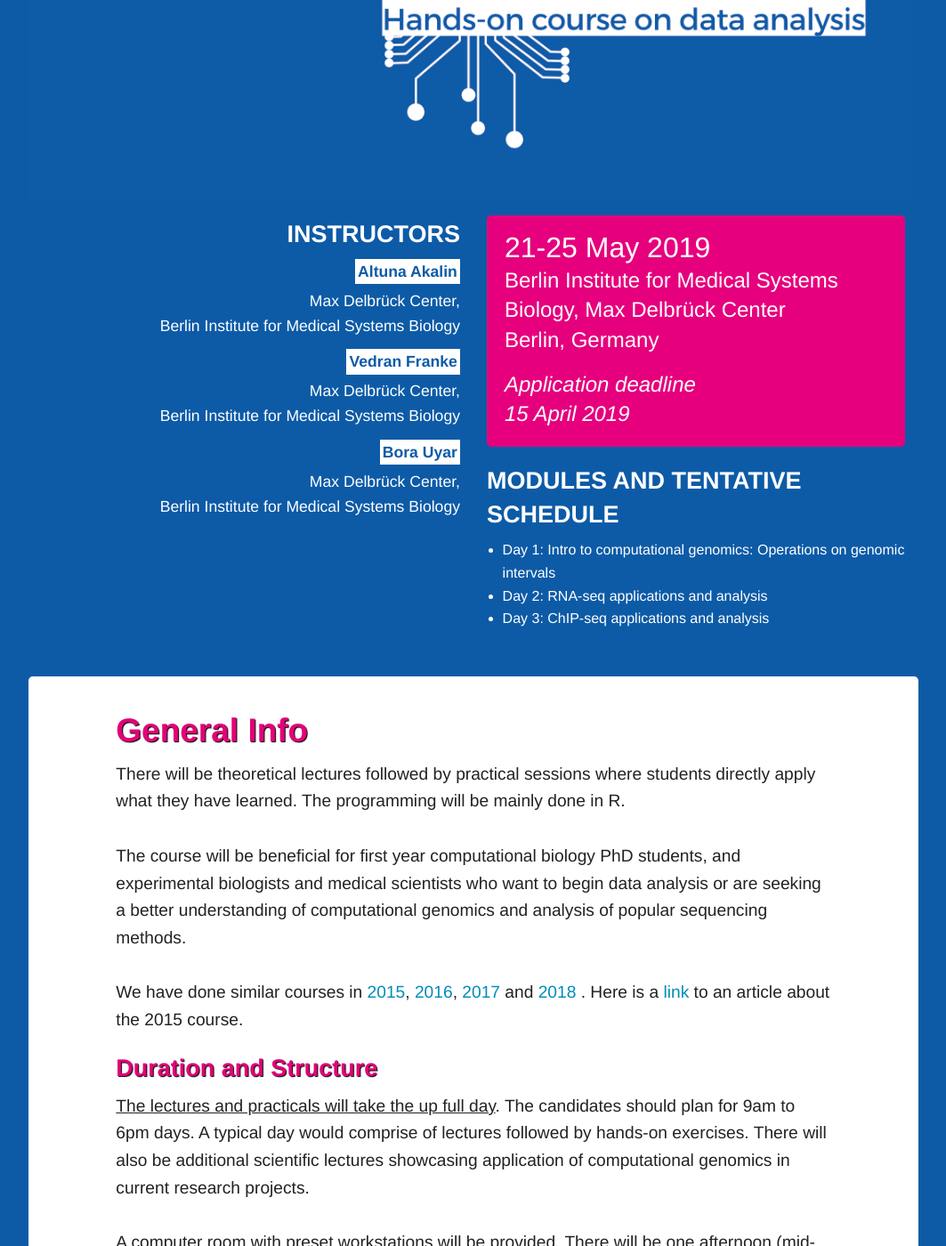
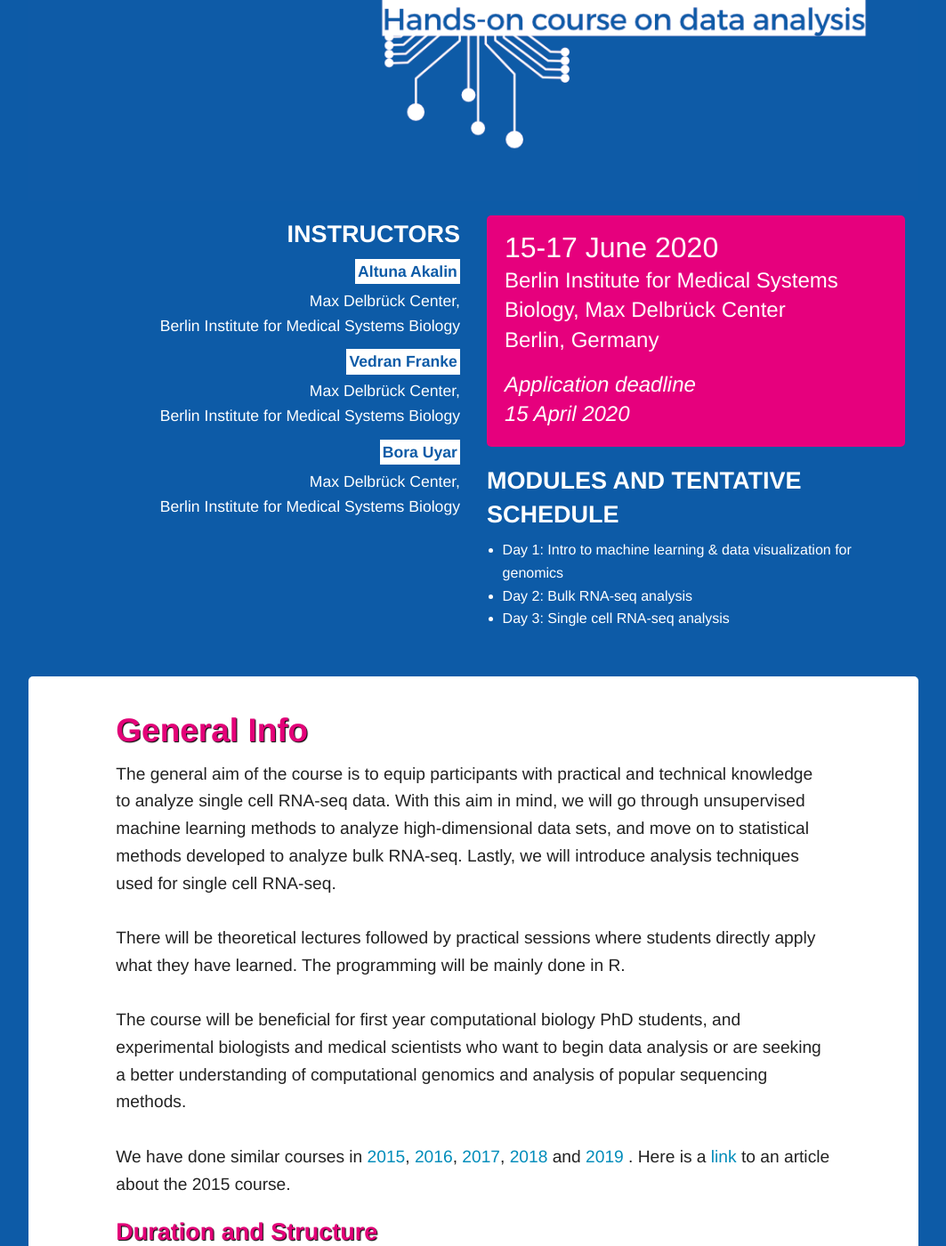
Before and after one commit to BIMSBbioinfo/compgen, a Jekyll site: the page 2020/index.html, which Jekyll copies as it is, in a window 1280 px wide and 1400 px high, scrolled down 446 px. Shown: the whole window at 89% size, without its empty margins (108-1171 px from the left). Built offline with Jekyll 4.4.1, drawn with Linux system fonts in a browser that asks for light colours; nearby versions of some CDN libraries; library files that are not in the unit come from our copies; some of the changed text lies outside the part shown.

Commit message:
course info updated

```diff
--- a/2020/index.html
+++ b/2020/index.html
@@ -47,17 +47,17 @@
       </div>
       <div class="large-6 columns">
         <p class="panel">
-          <a style="font-size:2rem">21-25 May 2019</a><br/>
+          <a style="font-size:2rem">15-17 June 2020</a><br/>
           <a href="https://www.mdc-berlin.de/13800178/en/research/themes/bimsb">Berlin Institute for Medical Systems Biology</a>, <a href="http://www.mdc-berlin.de">Max Delbrück Center </a> <br/>
           Berlin, Germany<br/>
-          <span class="deadline">Application deadline<br/>15 April 2019</span>
+          <span class="deadline">Application deadline<br/>15 April 2020</span>
         </p>
 
         <h3>Modules and tentative schedule</h3>
         <ul>
-          <li>Day 1: Intro to computational genomics: Operations on genomic intervals</li>
-          <li>Day 2: RNA-seq applications and analysis</li>
-          <li>Day 3: ChIP-seq applications and analysis </li>
+          <li>Day 1: Intro to machine learning & data visualization for genomics </li>
+          <li>Day 2: Bulk RNA-seq analysis</li>
+          <li>Day 3: Single cell RNA-seq analysis </li>
         </ul>
       </div>
     </div>
@@ -67,6 +67,12 @@
 
         <h2 id="General info">General Info</h2>
         <p>
+          The general aim of the course is to equip participants with practical and technical knowledge to analyze single cell
+          RNA-seq data. With this aim in mind, we will go through unsupervised machine learning methods to analyze high-dimensional data sets,
+          and move on to statistical methods developed to analyze bulk RNA-seq. Lastly, we will introduce analysis techniques used for single cell
+          RNA-seq.
+
+          <br><br>
           There will be theoretical lectures followed by practical sessions
           where students directly apply what they have learned.
           The programming will be mainly done in R.
@@ -109,14 +115,14 @@
         </p>
 
         <h2 id="application">Application</h2>
-        <p><b>Application deadline: 15 April 2019 </b>
+        <p><b>Application deadline: 15 April 2020 </b>
           <div title="Add to Calendar" class="addeventatc">
               Add to Calendar
-              <span class="start">14-04-2019 08:00 AM</span>
-              <span class="end">14-04-2019 10:00 AM</span>
+              <span class="start">15-04-2020 08:00 AM</span>
+              <span class="end">15-04-2020- 10:00 AM</span>
               <span class="timezone">Berlin</span>
-              <span class="title">Compgen2018 deadline coming</span>
-              <span class="description">Compgen2018 application deadline coming</span>
+              <span class="title">Compgen2020 deadline coming</span>
+              <span class="description">Compgen2020 application deadline coming</span>
               <span class="location">http://compgen.mdc-berlin.de</span>
           </div>
         </p>
```
Also changed, not shown: other parts of 2020/index.html (+2 -2 lines).
